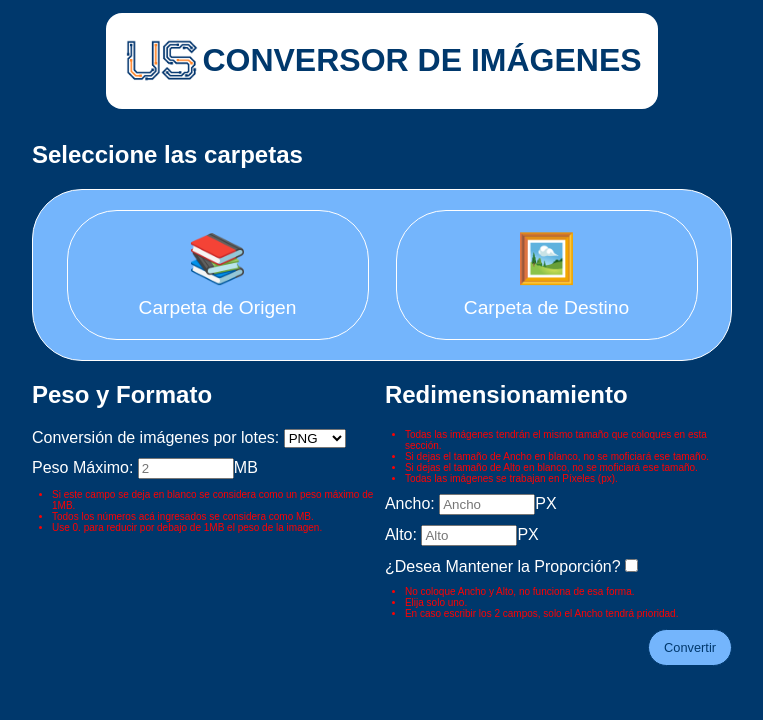
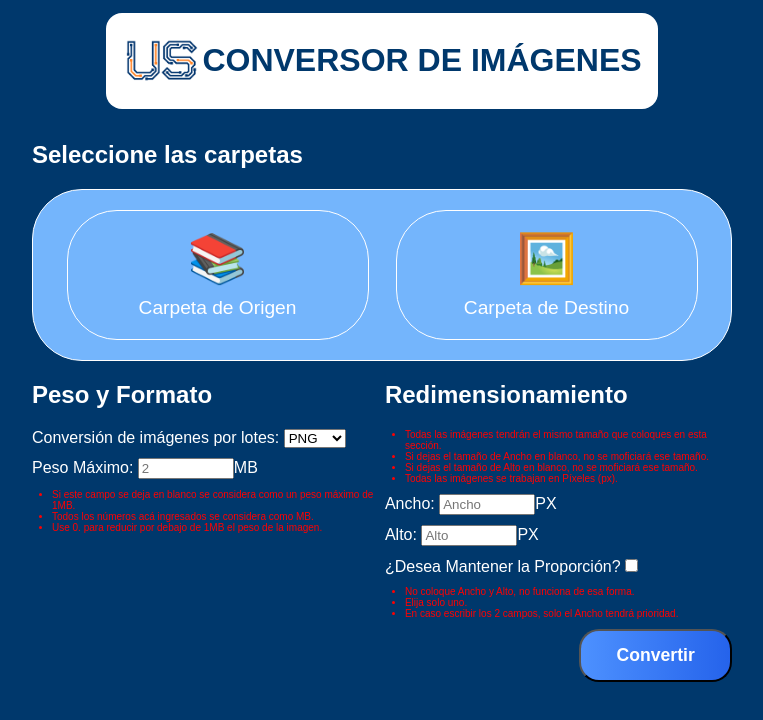
Before and after one commit to raulferreyra/image-convertor, a Vue app in the folder frontend/: page / in a window 1280 px wide. Shown: the top 720 px of the page, without its empty margins (258-1021 px from the left). Built offline with nearby package versions, Linux system fonts and the light colour scheme; a web font is replaced by a local one.

Commit message:
Added Styles for button

```diff
--- a/frontend/src/components/Home.vue
+++ b/frontend/src/components/Home.vue
@@ -256,22 +256,20 @@ header h1 {
 }
 
 #settings #convert {
-    background: var(--primary-color-3);
-    color: var(--primary-color);
-    border: 1px solid var(--primary-color);
-    border-radius: 50px;
-    padding: 10px 15px;
-    text-align: center;
+    background: var(--button-gradient);
+    color: white;
+    font-weight: bold;
+    padding: 0.8em 2em;
+    border-radius: 20px;
+    font-size: 1.1em;
+    cursor: pointer;
     margin: 0 0 0 auto;
     display: flex;
-    cursor: pointer;
-    transition: all 0.3s ease-in-out;
-    font-size: .8em;
+    transition: 0.2s ease-in-out;
 }
 
 #settings #convert:hover {
-    background: var(--primary-color);
-    color: var(--primary-color-3);
-    border: 1px solid var(--primary-color-3);
+    background: var(--color-button-3);
+    transform: scale(1.05);
 }
 </style>
```
